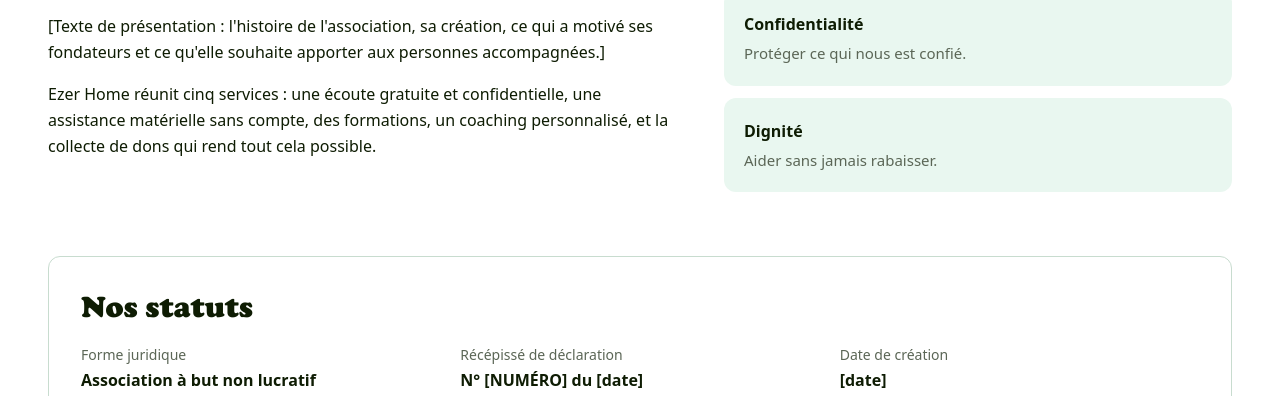
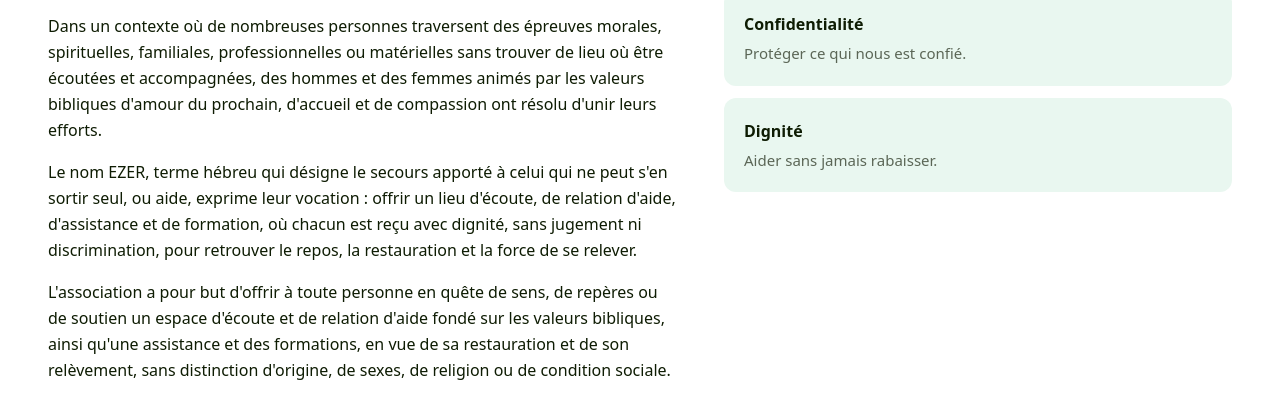
Before and after one commit to hackdave21/ezerhome_frontend, a website built with Vite: page pages/site/a-propos.html in a window 1280 px wide. Shown: the part 548-944 px from the top of the page. Built offline with nearby package versions, Linux system fonts and the light colour scheme.

Commit message:
## 9. À propos d'Ezer Home — PDF p. 17

```diff
--- a/pages/site/a-propos.html
+++ b/pages/site/a-propos.html
@@ -36,7 +36,9 @@
                 <div class="flex-1 basis-[420px] min-w-0 flex flex-col gap-4">
                     <p class="text-xs font-semibold uppercase tracking-wider text-ezer-green">Notre mission</p>
                     <h2 class="font-cooper font-normal text-2xl lg:text-4xl">Personne ne devrait traverser seul une période difficile</h2>
-                    <p>[Texte de présentation : l'histoire de l'association, sa création, ce qui a motivé ses fondateurs et ce qu'elle souhaite apporter aux personnes accompagnées.]</p>
+                    <p>Dans un contexte où de nombreuses personnes traversent des épreuves morales, spirituelles, familiales, professionnelles ou matérielles sans trouver de lieu où être écoutées et accompagnées, des hommes et des femmes animés par les valeurs bibliques d'amour du prochain, d'accueil et de compassion ont résolu d'unir leurs efforts.</p>
+                    <p>Le nom EZER, terme hébreu qui désigne le secours apporté à celui qui ne peut s'en sortir seul, ou aide, exprime leur vocation : offrir un lieu d'écoute, de relation d'aide, d'assistance et de formation, où chacun est reçu avec dignité, sans jugement ni discrimination, pour retrouver le repos, la restauration et la force de se relever.</p>
+                    <p>L'association a pour but d'offrir à toute personne en quête de sens, de repères ou de soutien un espace d'écoute et de relation d'aide fondé sur les valeurs bibliques, ainsi qu'une assistance et des formations, en vue de sa restauration et de son relèvement, sans distinction d'origine, de sexes, de religion ou de condition sociale.</p>
                     <p>Ezer Home réunit cinq services : une écoute gratuite et confidentielle, une assistance matérielle sans compte, des formations, un coaching personnalisé, et la collecte de dons qui rend tout cela possible.</p>
                 </div>
                 <ul class="flex-1 basis-[300px] min-w-0 flex flex-col gap-3 list-none">
```
